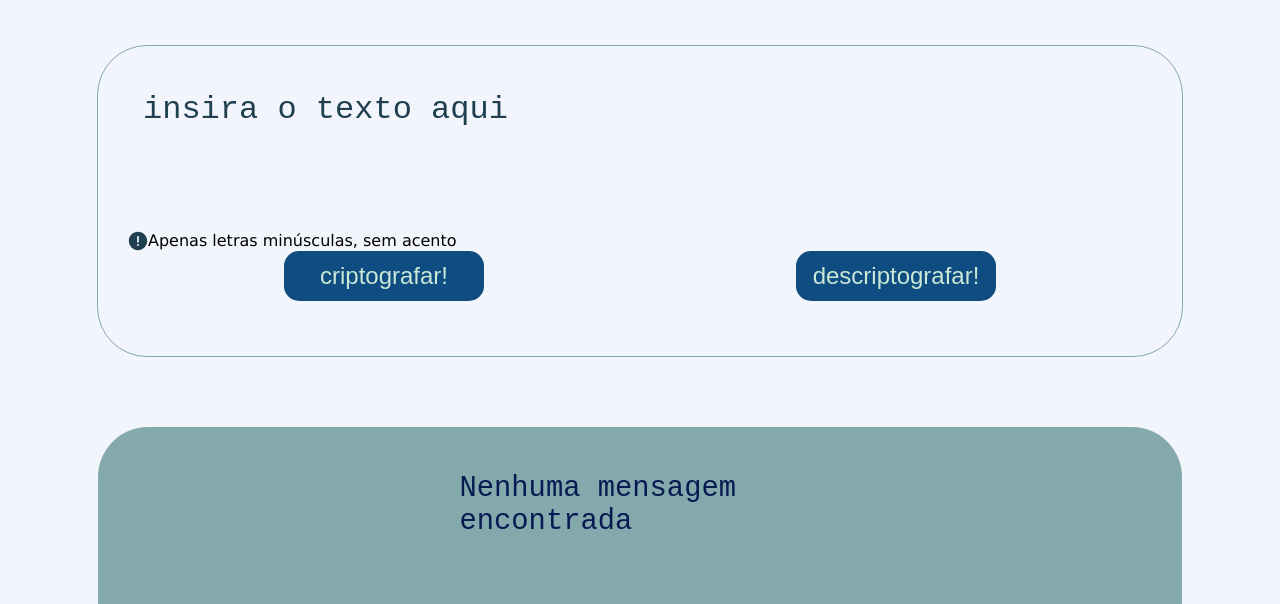
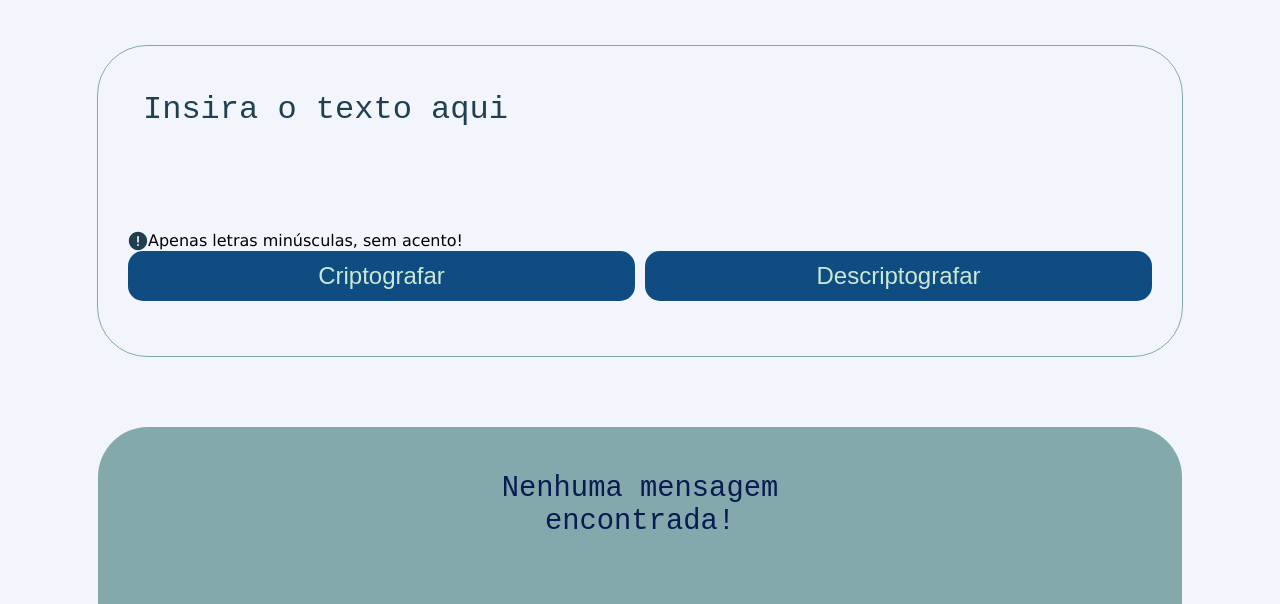
Before and after one commit to mikechel/challengeonedecodificador5, a plain HTML site: page index.html in a window 1280 px wide. Shown: the part 196-800 px from the top of the page. Drawn offline with Linux system fonts and the light colour scheme.

Commit message:
Melhorias
Refinamento no CSS

```diff
--- a/index.html
+++ b/index.html
@@ -24,15 +24,15 @@
   <main>
     <section class="campoInserir">
       <form id="formEntrada">
-        <textarea class="inserirText" id = "input-texto" type="text" name="input-texto"  placeholder="insira o texto aqui" style="word-wrap: break-word;"></textarea>
+        <textarea class="inserirText" id = "input-texto" type="text" name="input-texto"  placeholder="Insira o texto aqui" style="word-wrap: break-word;"></textarea>
         <label for="input-texto" class="Menssagem"><img src="Images/Icone de Esclamação.svg" alt="Icone de esclamação">
-          Apenas letras minúsculas, sem acento</label>
+          Apenas letras minúsculas, sem acento!</label>
 
         <div class = "botoes">
           <button onclick="encriptar()">
-            criptografar!
+            Criptografar
           </button>
-          <button onclick="decriptar()">descriptografar!</button>
+          <button onclick="decriptar()">Descriptografar</button>
         </div>
       </form>
     </section>
@@ -41,10 +41,10 @@
     <section class="campoResposta" >
       <form class="boxform" id="formResposta">
         <img id = "imagem" class = "imagem" src = "Images/Procurando.svg" alt = "Pessoa procurando o texto com uma lupa">
-        <textarea class="respostaText" type="text" id="msgAlterada" placeholder="Nenhuma mensagem encontrada" disabled></textarea>
+        <textarea name ="naoEncontrada" class="respostaText" type="text" id="msgAlterada" placeholder="Nenhuma mensagem encontrada!" disabled></textarea>
 
       <div class="botoes">
-        <button id="btn-copy" onclick="copiarTexto()" disabled>copiar </button>
+        <button id="btn-copy" onclick="copiarTexto()" disabled>Copiar </button>
       </div>
     </form>
     </section>
--- a/responsivo.css
+++ b/responsivo.css
@@ -44,7 +44,7 @@
 
     /* Estilizando os botões para responsivo até 740px */
     button {
-        width: 150px;
+        width: 100%;
         font-size: 18px;
     }
 
@@ -94,7 +94,7 @@
 
 
     button {
-        width: 200px;
+        width: 100%;
         font-size: 24px;
     }
 
--- a/style.css
+++ b/style.css
@@ -92,6 +92,7 @@ main {
 .respostaText:disabled {
   height: auto;
   font-size: 0.9em;
+  text-align: center;
 }
 .inserirText::placeholder {
   color: #204051;
@@ -105,16 +106,20 @@ label[for="input-texto"]{
     display: flex;
     align-items: center;
 }
+label[for="naoEncontrada"]{
+  font-size: 0.3em;
 
+}
 .botoes {
     width: 100%;
     display: flex;
     justify-content: space-around;
     align-items: center;
+    gap: 10px;
 }
 
 button{
-    width: 200px;
+    width: 100%;
     height: 50px;
     border-radius: 15px;
     background-color: #0F4C81;
@@ -169,6 +174,3 @@ footer {
 .icone-rede-social:hover {
   transform: scale(1.1);
 }
-@media screen and (min-width: 800px) {
-
-}
```
